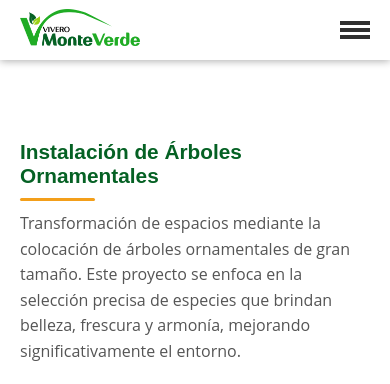
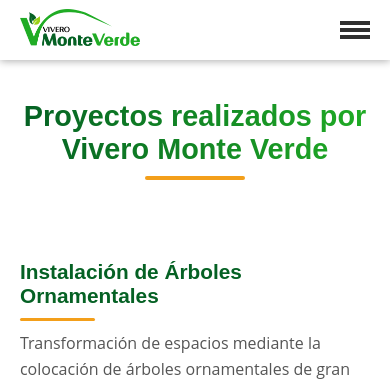
Before and after one commit to nelsiton20/monte-verde, a Django app: page /projects/ in a window 390 px wide. Shown: the top 384 px of the page. Run offline with Django 5.2, Linux system fonts and the light colour scheme.

Commit message:
seo mejorado

```diff
--- a/monte_verde/monte_verde/urls.py
+++ b/monte_verde/monte_verde/urls.py
@@ -10,7 +10,7 @@
 handler404 = 'monte_verde.views.custom_page_not_found'
 
 urlpatterns = [
-    path('admin/', admin.site.urls),
+    path('back-monteverde-dashboard/', admin.site.urls),
     path('', views.index, name='home'),
     path('store/', include('store.urls')),
     path('about-us/', views.us_view, name='about_us'),
--- a/monte_verde/static/css/projects.css
+++ b/monte_verde/static/css/projects.css
@@ -7,18 +7,45 @@
     --subrayado: #F39F1A;
 }
 
-h2, p{
+h1, h2, p{
     margin: 0;
+}
+
+h1{
+    font-size: 2.25rem;
+    font-weight: bold;
+    margin: 40px 20px;
+    margin-bottom: 0;
+    text-align: center;
+    background: linear-gradient(90deg, var(--verde-bosque), var(--verde-menta));
+    -webkit-background-clip: text;
+    -webkit-text-fill-color: transparent;
+
+    & strong{
+        font-weight: bold;
+    }
 }
 
 h2{
     margin-bottom: 10px;
     color: var(--verde-bosque);
     font-size: 1.8rem;
+    font-weight: 600;
 }
 
 p{
     font-size: 1rem;
+}
+
+h1::after{
+    content: '';
+    display: block;
+    width: 100px;
+    height: 4px;
+    background-color: var(--subrayado);
+    border-radius: 15px;
+    margin: auto;
+    margin-top: 10px;
 }
 
 h2::after{
@@ -124,6 +151,10 @@
 }
 
 @media (max-width: 1000px){
+    h1{
+        font-size: 2rem;
+    }
+
     .projects-container--item-container{
         flex-direction: column;
     }
@@ -143,12 +174,16 @@
         width: 180px;
     }
 
-    .media.der, .img.izq{
+    .media.der, .media.izq{
         width: 130px;
     }
 }
 
 @media (max-width: 550px){
+    h1{
+        font-size: 1.8rem;
+    }
+
     h2{
         font-size: 1.3rem;
     }
@@ -157,6 +192,11 @@
         display: none;
     }
 
+    .media.main{
+        height: 300px;
+        width: 200px;
+    }
+
     .projects-container--separation{
         width: 100%;
     }
--- a/monte_verde/static/css/store/product-detail.css
+++ b/monte_verde/static/css/store/product-detail.css
@@ -9,7 +9,7 @@
     background: linear-gradient(135deg, #f3f3f3, #e8f5ec);
 }
 
-h2, p{
+h1, p{
     margin: 0;
 }
 
@@ -41,7 +41,7 @@
     flex-direction: column;
     padding: 20px;
 
-    & h2{
+    & h1{
         margin: 10px 0;
         font-size: 1.5rem;
         color: var(--gris-oscuro);
--- a/monte_verde/static/css/store/tienda.css
+++ b/monte_verde/static/css/store/tienda.css
@@ -91,8 +91,8 @@
     box-sizing: border-box;
     background-color: #fff;
     padding: 12px;
-    width: 230px;
-    max-height: 300px;
+    width: 250px;
+    max-height: 500px;
     border-radius: 8px;
     overflow-y: auto;
 
--- a/monte_verde/templates/base.html
+++ b/monte_verde/templates/base.html
@@ -11,12 +11,14 @@
 <html>
 <head>
     <meta charset="UTF-8">
-    <title>Vivero Monte Verde {% block title %}{% endblock %}</title>
+    <title>{% block title %}{% endblock %}Vivero Monte Verde</title>
     <link rel="stylesheet" href="{% static 'css/base.css' %}">
     <link rel="stylesheet" href={% block style %} {% endblock %}>
     <meta name="viewport" content="width=device-width, initial-scale=1.0">
     <meta name="robots" content="index, follow">
     <meta name="description" content="{% block description %}{% endblock %}">
+    <meta property="og:title" content="{% block ogTitle %}{% endblock %}">
+    <meta property="og:image" content="{% block ogImage %}{% endblock %}">
     <link rel="icon" href="{% static 'img/favicon.png' %}" type="image/x-icon">
 </head>
 <body>
--- a/monte_verde/templates/projects.html
+++ b/monte_verde/templates/projects.html
@@ -1,15 +1,17 @@
 {% extends 'base.html' %}
 
-{% block title %}| Proyectos {% endblock %}
+{% block title %}Proyectos | {% endblock %}
 
-{% block description %}
-Entérate de algunos de los proyectos realizados por el equipo Vivero Monte Verde. Nos esforzamos por embellecer la ciudad con áreas verdes.
-{% endblock %}
+{% block description %}Entérate de algunos de los proyectos realizados por el equipo Vivero Monte Verde. Nos esforzamos por embellecer la ciudad con áreas verdes.{% endblock %}
 
 {% load static %}
 {% block style %} {% static 'css/projects.css' %} {% endblock %}
 
+{% block ogTitle %}Proyectos de Vivero Monte Verde{% endblock %}
+{% block ogImage%}{% static 'img/logo.png' %}{% endblock %}
+
 {% block content %}
+<h1>Proyectos realizados por <strong>Vivero Monte Verde</strong></h1>
 <section class="projects-container">
     <article class="projects-container--item-container">
         <div class="projects-container--item-container--info-container">
--- a/monte_verde/templates/store/shopping-cart.html
+++ b/monte_verde/templates/store/shopping-cart.html
@@ -2,6 +2,9 @@
 
 {% load static %}
 {% block style %} {% static 'css/store/shopping-cart.css' %} {% endblock %}
+
+{% block ogTitle %}Carrito de Compras - Vivero Monte Verde{% endblock %}
+{% block ogImage%}{% static 'img/logo.png' %}{% endblock %}
 
 {% block content %}
     <section class="cart--main-container">
```
Also changed, not shown: monte_verde/static/css/inicio.css (+13 -1 lines), monte_verde/templates/inicio.html (+5 -4 lines), monte_verde/templates/mail-check.html (deleted, +0 -17 lines), monte_verde/templates/services.html (+5 -4 lines), monte_verde/templates/store/product-detail.html (+8 -1 lines), monte_verde/templates/store/tienda.html (+5 -4 lines), monte_verde/templates/us.html (+6 -5 lines), monte_verde/static/img/fondo-inicio2.jpg, monte_verde/static/img/mail-check.png (deleted).
